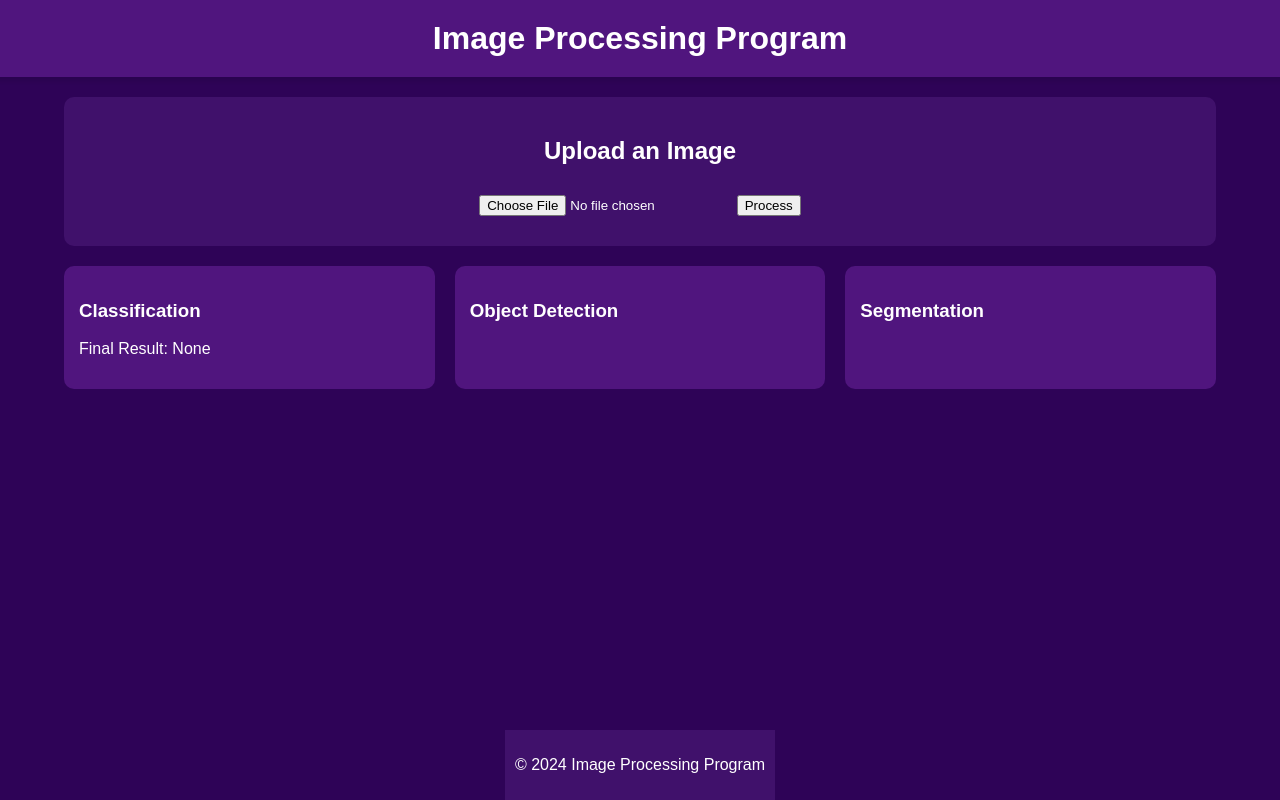
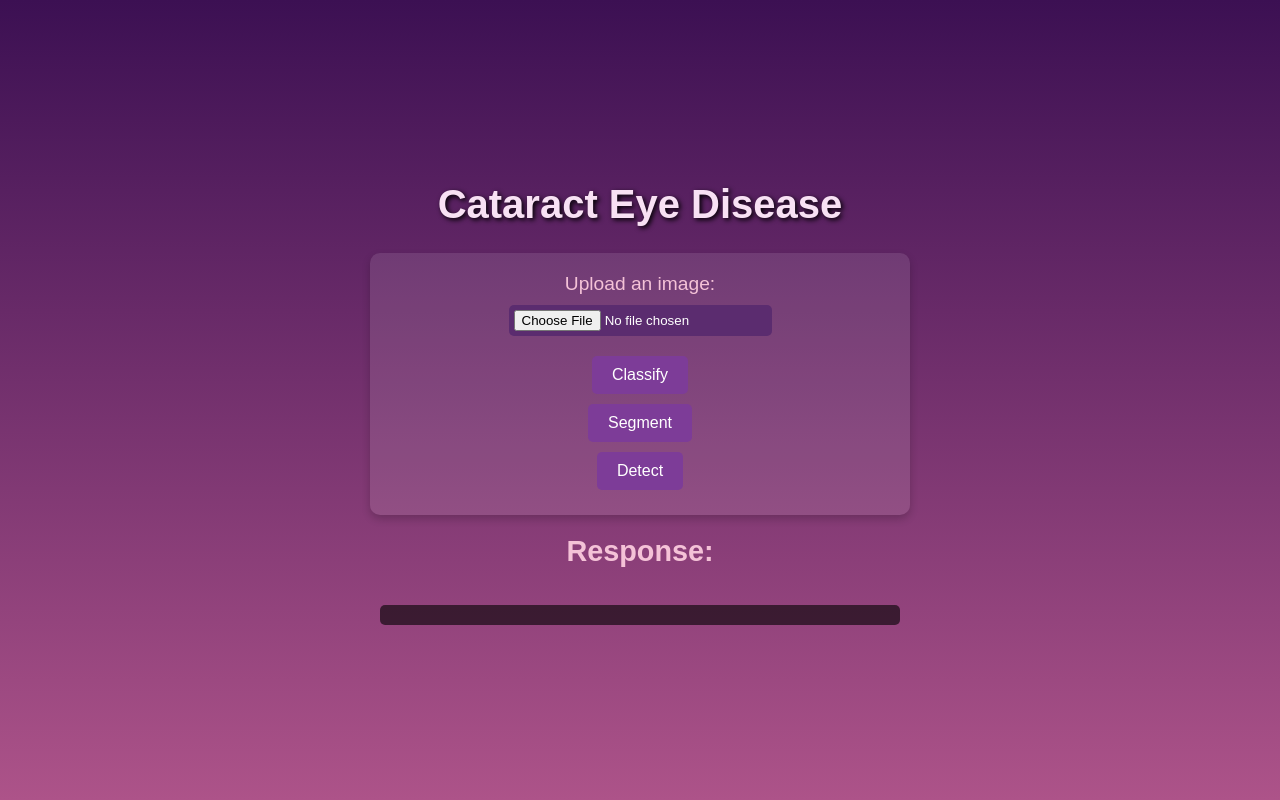
Before and after one commit to AroubAlRizq/AI2Project, a Flask app: template templates/index.html in a window 1280 px wide. Run offline with Flask 3, Linux system fonts and the light colour scheme; the template is opened without the code that fills it, so the values that code supplies are empty.

Commit message:
Update index.html

```diff
--- a/templates/index.html
+++ b/templates/index.html
@@ -3,12 +3,13 @@
 <head>
     <meta charset="UTF-8">
     <meta name="viewport" content="width=device-width, initial-scale=1.0">
-    <title>Image Processing Program</title>
+    <title>Cataract Eye Disease</title>
     <style>
+        /* Body Styling */
         body {
             margin: 0;
             font-family: Arial, sans-serif;
-            background-color: #2e0357; /* Dark purple */
+            background: linear-gradient(to bottom, #3c1053, #ad5389); /* Dark purple to light purple */
             color: white;
             display: flex;
             flex-direction: column;
@@ -17,151 +18,116 @@
             min-height: 100vh;
         }
 
-        header {
-            width: 100%;
-            padding: 20px;
-            text-align: center;
-            background-color: #50157e; /* Light purple */
-            box-shadow: 0 4px 6px rgba(0, 0, 0, 0.1);
+        /* Page Title */
+        h1 {
+            margin-top: 20px;
+            font-size: 2.5rem;
+            color: #f8e1f4; /* Light purple */
+            text-shadow: 2px 2px 5px black;
         }
 
-        header h1 {
-            margin: 0;
-            font-size: 2rem;
+        /* Form Styling */
+        form {
+            background-color: rgba(255, 255, 255, 0.1); /* Semi-transparent white */
+            padding: 20px;
+            border-radius: 10px;
+            box-shadow: 0 4px 8px rgba(0, 0, 0, 0.2);
+            display: flex;
+            flex-direction: column;
+            align-items: center;
+            max-width: 500px;
+            width: 90%;
         }
 
-        .container {
-            width: 90%;
-            max-width: 1200px;
-            margin-top: 20px;
-            display: grid;
-            grid-template-columns: 1fr;
-            gap: 20px;
+        label {
+            font-size: 1.2rem;
+            margin-bottom: 10px;
+            color: #f4c2d7; /* Soft pink-purple */
         }
 
-        .upload-section {
-            background-color: #40116b; /* Slightly darker purple */
-            padding: 20px;
-            border-radius: 10px;
-            text-align: center;
+        input[type="file"] {
+            margin-bottom: 15px;
+            padding: 5px;
+            border-radius: 5px;
+            background-color: #5b2c6f; /* Deep purple */
+            color: white;
+            border: none;
         }
 
-        .upload-section input {
-            margin: 10px 0;
+        button {
+            background-color: #7d3c98; /* Medium purple */
+            color: white;
+            font-size: 1rem;
+            padding: 10px 20px;
+            margin: 5px;
+            border: none;
+            border-radius: 5px;
+            cursor: pointer;
+            transition: all 0.3s ease;
         }
 
-        .results {
-            display: grid;
-            grid-template-columns: repeat(auto-fit, minmax(300px, 1fr));
-            gap: 20px;
+        button:hover {
+            background-color: #a569bd; /* Light purple */
+            transform: scale(1.05);
         }
 
-        .result {
-            background-color: #50157e; /* Light purple */
-            padding: 15px;
-            border-radius: 10px;
+        /* Response Section */
+        h2 {
+            margin-top: 20px;
+            font-size: 1.8rem;
+            color: #f4c2d7; /* Soft pink-purple */
         }
 
-        .result img {
-            width: 100%;
-            border-radius: 10px;
-            margin-top: 10px;
-        }
-
-        footer {
-            margin-top: auto;
+        pre {
+            background-color: rgba(0, 0, 0, 0.6); /* Dark transparent background */
+            color: #f8e1f4; /* Light purple */
             padding: 10px;
-            text-align: center;
-            background-color: #40116b;
-        }
-
-        @media (max-width: 768px) {
-            header h1 {
-                font-size: 1.5rem;
-            }
+            border-radius: 5px;
+            max-width: 500px;
+            width: 90%;
+            overflow-x: auto;
         }
     </style>
 </head>
 <body>
-    <header>
-        <h1>Image Processing Program</h1>
-    </header>
-
-    <div class="container">
-        <!-- Upload Section -->
-        <div class="upload-section">
-            <h2>Upload an Image</h2>
-            <input type="file" id="image-upload" accept="image/*">
-            <button id="process-btn">Process</button>
-        </div>
-
-        <!-- Results Section -->
-        <div class="results">
-            <!-- Classification Section -->
-            <div class="result">
-                <h3>Classification</h3>
-                <p id="classification-label">Final Result: None</p>
-            </div>
-
-            <!-- Object Detection Section -->
-            <div class="result">
-                <h3>Object Detection</h3>
-                <img id="detection-output" src="" alt="Detection Output" style="display: none;">
-            </div>
-
-            <!-- Segmentation Section -->
-            <div class="result">
-                <h3>Segmentation</h3>
-                <img id="segmentation-output" src="" alt="Segmentation Output" style="display: none;">
-            </div>
-        </div>
-    </div>
-
-    <footer>
-        <p>&copy; 2024 Image Processing Program</p>
-    </footer>
+    <h1>Cataract Eye Disease</h1>
+    <form id="upload-form" enctype="multipart/form-data">
+        <label for="file">Upload an image:</label>
+        <input type="file" id="file" name="file" accept="image/*" required>
+        <button type="button" onclick="uploadImage('/classify')">Classify</button>
+        <button type="button" onclick="uploadImage('/segment')">Segment</button>
+        <button type="button" onclick="uploadImage('/detect')">Detect</button>
+    </form>
+    <h2>Response:</h2>
+    <pre id="response"></pre>
 
     <script>
-        document.getElementById('process-btn').addEventListener('click', () => {
-            const imageUpload = document.getElementById('image-upload');
-            if (imageUpload.files.length === 0) {
-                alert('Please upload an image first!');
+        // Update this URL to your Render backend URL
+        const backendURL = "https://ai2project.onrender.com";
+
+        function uploadImage(endpoint) {
+            const formData = new FormData();
+            const fileInput = document.getElementById("file");
+            if (fileInput.files.length === 0) {
+                alert("Please select an image!");
                 return;
             }
+            formData.append("file", fileInput.files[0]);
 
-            const imageFile = imageUpload.files[0];
-            const formData = new FormData();
-            formData.append('file', imageFile);
-
-            fetch('http://127.0.0.1:5000/classify', { // Replace with your backend URL if deployed
-                method: 'POST',
+            // Make a POST request to the backend
+            fetch(backendURL + endpoint, {
+                method: "POST",
                 body: formData,
             })
-            .then(response => response.json())
-            .then(data => {
-                if (data.error) {
-                    alert(data.error);
-                    return;
-                }
-
-                // Display classification results dynamically
-                const classificationLabel = document.getElementById('classification-label');
-                classificationLabel.textContent = `Final Result: ${data.Final_Result === 1 ? 'Class 1' : 'Class 0'}`;
-
-                // Placeholder for Object Detection and Segmentation
-                // These will remain empty until the backend supports them
-                const detectionOutput = document.getElementById('detection-output');
-                detectionOutput.src = ''; // Set empty or placeholder image
-                detectionOutput.style.display = 'none';
-
-                const segmentationOutput = document.getElementById('segmentation-output');
-                segmentationOutput.src = ''; // Set empty or placeholder image
-                segmentationOutput.style.display = 'none';
-            })
-            .catch(error => {
-                alert('Error processing image: ' + error.message);
-            });
-        });
+                .then((response) => response.json()) // Parse JSON response
+                .then((data) => {
+                    document.getElementById("response").textContent = JSON.stringify(data, null, 2);
+                })
+                .catch((error) => {
+                    console.error("Error:", error);
+                    document.getElementById("response").textContent = "An error occurred!";
+                });
+        }
     </script>
 </body>
 </html>
```
